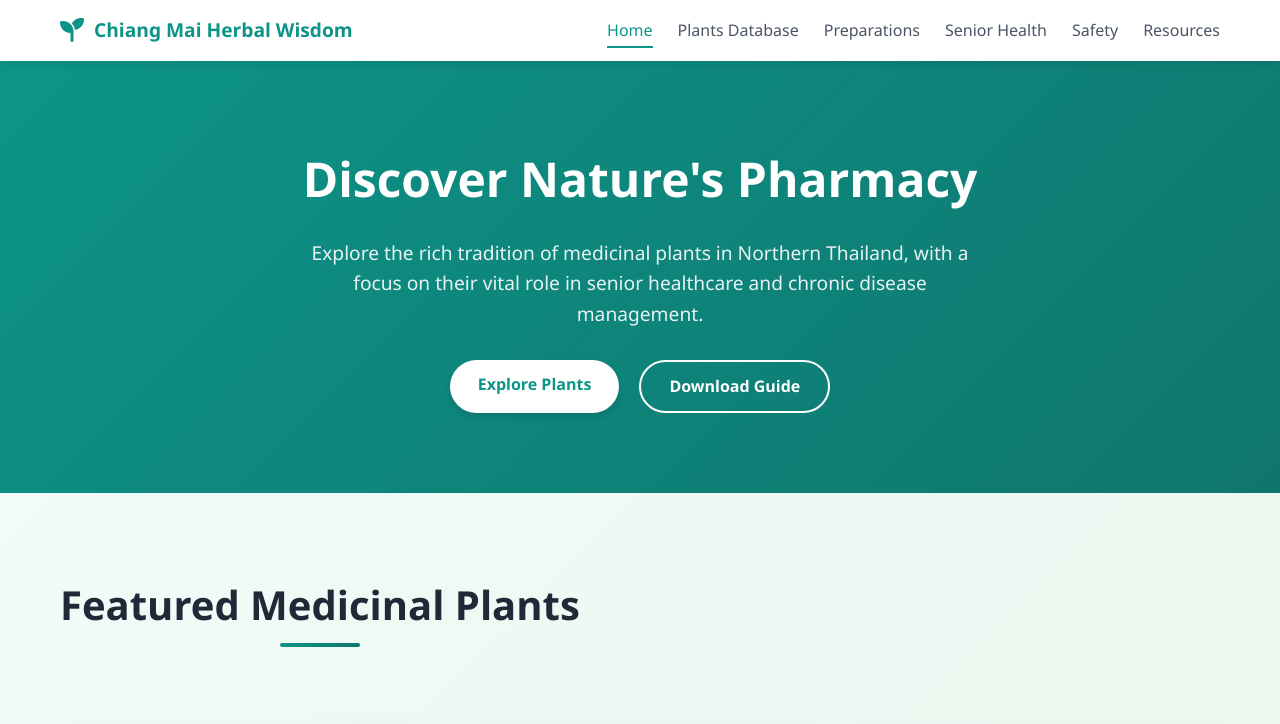
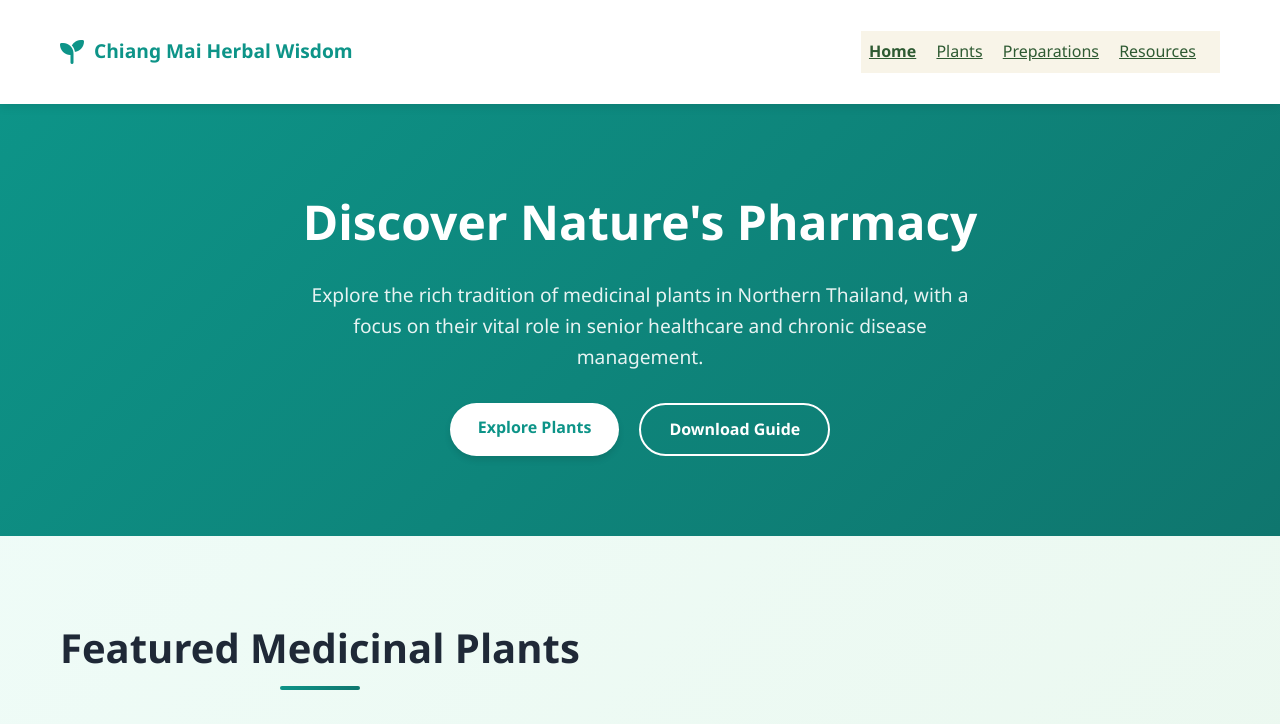
Before and after one commit to GuruchanCnx/herbal_wisdom, a plain HTML site: page index.html in a window 1280 px wide. Shown: the top 724 px of the page. Drawn offline with Linux system fonts and the light colour scheme.

Commit message:
Update index.html

```diff
--- a/index.html
+++ b/index.html
@@ -16,16 +16,12 @@
                 <i class="fas fa-seedling"></i>
                 <span>Chiang Mai Herbal Wisdom</span>
             </div>
-            <nav class="nav">
-                <ul>
-                    <li><a href="index.html" class="active">Home</a></li>
-                    <li><a href="plants.html">Plants Database</a></li>
-                    <li><a href="preparations.html">Preparations</a></li>
-                    <li><a href="senior-health.html">Senior Health</a></li>
-                    <li><a href="safety.html">Safety</a></li>
-                    <li><a href="resources.html">Resources</a></li>
-                </ul>
-            </nav>
+            <nav style="margin: 1rem 0; padding: 0.5rem; background: #f8f4e8;">
+  <a href="index.html" style="margin-right: 1rem; color: #2E5A32; font-weight: bold;">Home</a>
+  <a href="plants.html" style="margin-right: 1rem; color: #2E5A32;">Plants</a>
+  <a href="preparations.html" style="margin-right: 1rem; color: #2E5A32;">Preparations</a>
+  <a href="resources.html" style="margin-right: 1rem; color: #2E5A32;">Resources</a>
+</nav>
             <div class="mobile-menu-btn">
                 <i class="fas fa-bars"></i>
             </div>
```
